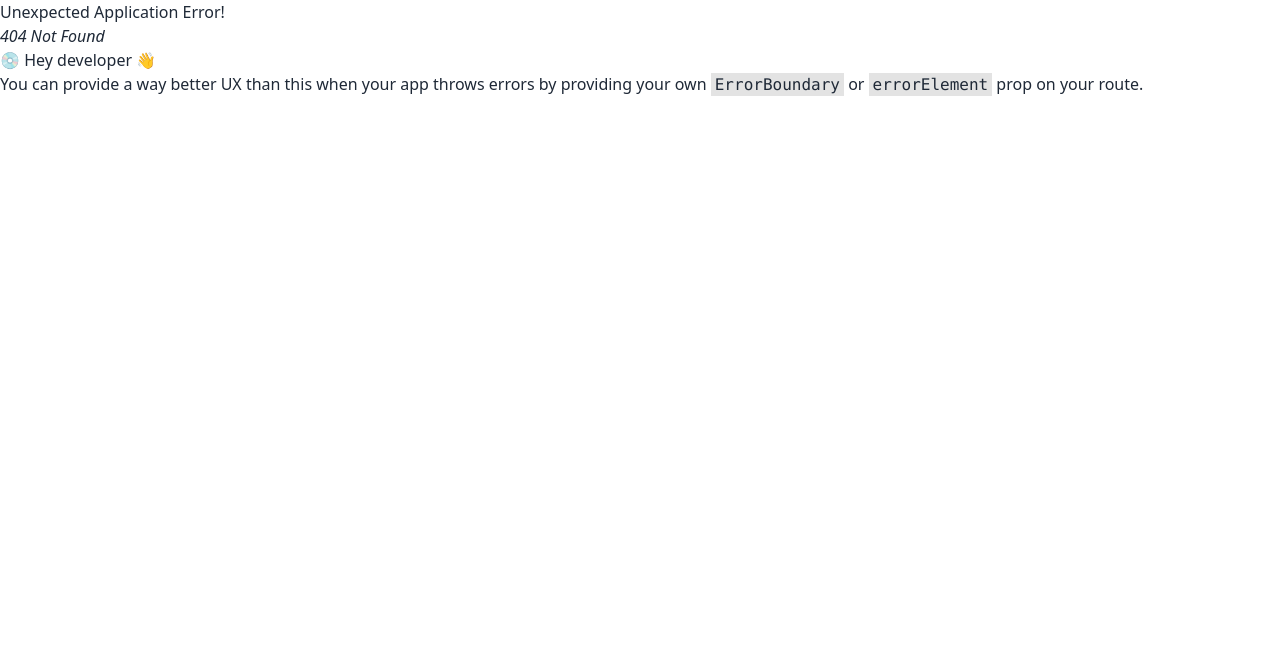
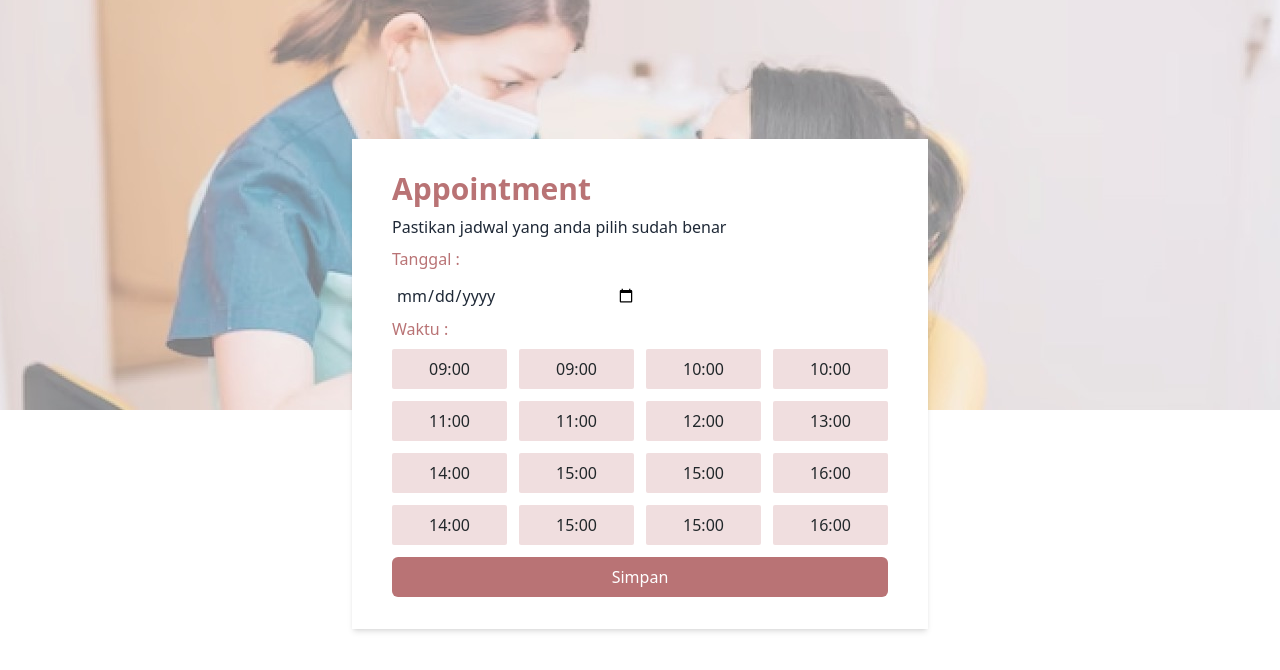
Before and after one commit to anggernuramin/vitalitas-medical-vocasia, a React (Vite) app: page /appointment in a window 1280 px wide. Before the commit this address had no page. Shown: the top 670 px of the page. Built offline with nearby package versions, Linux system fonts and the light colour scheme.

Commit message:
feature:create appoitment

```diff
--- /dev/null
+++ b/src/components/Modal/AppointmentPage.jsx
@@ -0,0 +1,214 @@
+import React, { useState } from "react";
+
+const AppointmentPage = () => {
+  const [showModal, setShowModal] = useState(false);
+  const [appointmentData, setAppointmentData] = useState({
+    date: "",
+    time: "",
+  });
+  const [appointmentList, setAppointmentList] = useState([]);
+  const [isDataIncomplete, setIsDataIncomplete] = useState(false);
+
+  const handleAppointment = () => {
+    if (!appointmentData.date || !appointmentData.time) {
+      setIsDataIncomplete(true);
+      return;
+    }
+
+    setAppointmentList([...appointmentList, appointmentData]);
+    setIsDataIncomplete(false);
+
+    setShowModal(true);
+  };
+
+  const handleCancel = () => {
+    setAppointmentData({
+      date: "",
+      time: "",
+    });
+
+    setIsDataIncomplete(false);
+
+    setAppointmentList((prevAppointments) => prevAppointments.slice(0, -1));
+
+    setShowModal(false);
+  };
+
+  const handleChange = (e) => {
+    const { name, value } = e.target;
+    setAppointmentData({
+      ...appointmentData,
+      [name]: value,
+    });
+
+    if (isDataIncomplete) {
+      setIsDataIncomplete(false);
+    }
+  };
+
+  const generateTimeTable = () => {
+    const times = [
+      "09:00",
+      "09:00",
+      "10:00",
+      "10:00",
+      "11:00",
+      "11:00",
+      "12:00",
+      "13:00",
+      "14:00",
+      "15:00",
+      "15:00",
+      "16:00",
+      "14:00",
+      "15:00",
+      "15:00",
+      "16:00",
+    ];
+
+    return (
+      <div className="grid grid-cols-2 md:grid-cols-3 lg:grid-cols-4 gap-3">
+        {times.map((time, index) => (
+          <button
+            key={index}
+            type="button"
+            className="bg-color-primary10 text-color-coolGray90 px-4 py-2 rounded-sm font-normal hover:bg-primary70 focus:outline-none focus:shadow-outline-primary active:bg-primary80"
+            onClick={() => handleTimeClick(time)}
+          >
+            {time}
+          </button>
+        ))}
+      </div>
+    );
+  };
+
+  const handleTimeClick = (selectedTime) => {
+    setAppointmentData({
+      ...appointmentData,
+      time: selectedTime,
+    });
+  };
+
+  const renderModalContent = () => (
+    <div className="fixed top-0 left-0 right-0 bottom-0 flex items-center justify-center">
+      <div className="bg-white w-full md:max-w-md mx-auto rounded-sm overflow-hidden">
+        <div className="p-4">
+          <h2 className="text-2xl font-bold mb-2 text-[#B97375]">
+            Konfirmasi Appointment
+          </h2>
+          <h3 className="text-[#000000] text-base mb-1">
+            Apakah anda yakin melakukan appointment pada
+          </h3>
+          <ul className="list-disc list-inside text-[#000000]">
+            {appointmentList.map((appointment, index) => (
+              <li key={index} className="text-base font-semibold">
+                Tanggal: {appointment.date}, Waktu: {appointment.time}
+              </li>
+            ))}
+          </ul>
+          <div className="flex justify-center mt-5">
+            <button
+              type="button"
+              className="bg-color-primary90 w-[45%] text-white px-4 py-2 rounded-sm mr-2 hover:bg-primary70 focus:outline-none focus:shadow-outline-primary active:bg-primary80"
+              onClick={handleCancel}
+            >
+              Batalkan
+            </button>
+            <button
+              type="button"
+              className="bg-color-primary90 w-[45%] text-white px-4 py-2 rounded-sm hover:bg-primary70 focus:outline-none focus:shadow-outline-primary active:bg-primary80"
+              onClick={() => {
+                alert("Data Telah Dikonfirmasi");
+                setShowModal(false);
+              }}
+            >
+              Simpan
+            </button>
+          </div>
+        </div>
+      </div>
+    </div>
+  );
+
+  return (
+    <>
+      <div
+        className="relative"
+        style={{
+          backgroundImage: "url('../../public/banner-appointment.jpeg')",
+          backgroundRepeat: "no-repeat",
+          backgroundPosition: "center",
+          minHeight: "70vh",
+          display: "flex",
+          alignItems: "center",
+          justifyContent: "center",
+          marginTop: "-15vh",
+          backgroundColor: "#FFFFFF",
+        }}
+      >
+        <div
+          className="w-full md:w-[80%] lg:w-[60%] xl:w-[45%] px-4 md:px-10 py-8 shadow-md absolute top-[90%] left-[50%] transform -translate-x-1/2 -translate-y-1/2"
+          style={{ backgroundColor: "#FFFFFF" }}
+        >
+          <h1 className="text-3xl font-bold mb-2 text-color-primary90">
+            Appointment
+          </h1>
+          <h2 className="text-xs sm:text-base font-normal mb-2 text-color-colorGray90">
+            Pastikan jadwal yang anda pilih sudah benar{" "}
+          </h2>
+          <label
+            htmlFor="date"
+            className="block text-base mb-2 text-color-primary90"
+          >
+            Tanggal :
+          </label>
+          <input
+            type="date"
+            id="date"
+            name="date"
+            value={appointmentData.date}
+            onChange={handleChange}
+            className="p-1 mb-2 md:mb-1 border-1 border-color-primary90 rounded-md bg-white w-full md:w-[50%]"
+          />
+
+          <label
+            htmlFor="time"
+            className="block text-base mb-2 text-color-primary90"
+          >
+            Waktu :
+          </label>
+          {generateTimeTable()}
+
+          {isDataIncomplete && (
+            <p className="text-sm text-red-500 mt-2 text-[#B97375]">
+              Harap lengkapi semua data sebelum melanjutkan.
+            </p>
+          )}
+
+          <div className="flex justify-center">
+            <button
+              type="button"
+              className="bg-color-primary90 mt-3 text-white px-6 py-2 rounded-md w-full hover:bg-primary70 focus:outline-none focus:shadow-outline-primary active:bg-primary80"
+              onClick={handleAppointment}
+            >
+              Simpan
+            </button>
+          </div>
+        </div>
+      </div>
+
+
+      <div
+        style={{
+          backgroundColor: "#FFFFFF",
+          minHeight: "45vh",
+        }}
+      ></div>
+
+
+      {showModal && renderModalContent()}
+    </>
+  );
+};
+
+export default AppointmentPage;
--- a/src/components/navbar/Navbar.jsx
+++ b/src/components/navbar/Navbar.jsx
@@ -1,3 +1,5 @@
+import { Link } from "react-router-dom";
+
 const Navbar = () => {
   return (
     <div className="navbar bg-base-100 fixed z-50">
@@ -9,9 +11,9 @@ const Navbar = () => {
             </a>
           </li>
           <li>
-            <a href="#" className="hover:bg-white">
+            <Link to="/appointment" className="hover:bg-white">
               Book an Appoinment
-            </a>
+            </Link>
           </li>
         </ul>
       </div>
--- a/src/main.jsx
+++ b/src/main.jsx
@@ -5,7 +5,7 @@ import "./index.css";
 import { createBrowserRouter, RouterProvider } from "react-router-dom";
 import Login from "./components/authentication/Login.jsx";
 import Register from "./components/authentication/Register.jsx";
-
+import AppointmentPage from "./components/Modal/AppointmentPage.jsx";
 const app = createBrowserRouter([
   {
     path: "/",
@@ -20,6 +20,8 @@ const app = createBrowserRouter([
     path: "/register",
     element: <Register />,
   },
+  { path: "/appointment", element: <AppointmentPage /> }
+
 ]);
 
 ReactDOM.createRoot(document.getElementById("root")).render(
```
Also changed, not shown: public/banner-appointment.jpeg (added).
